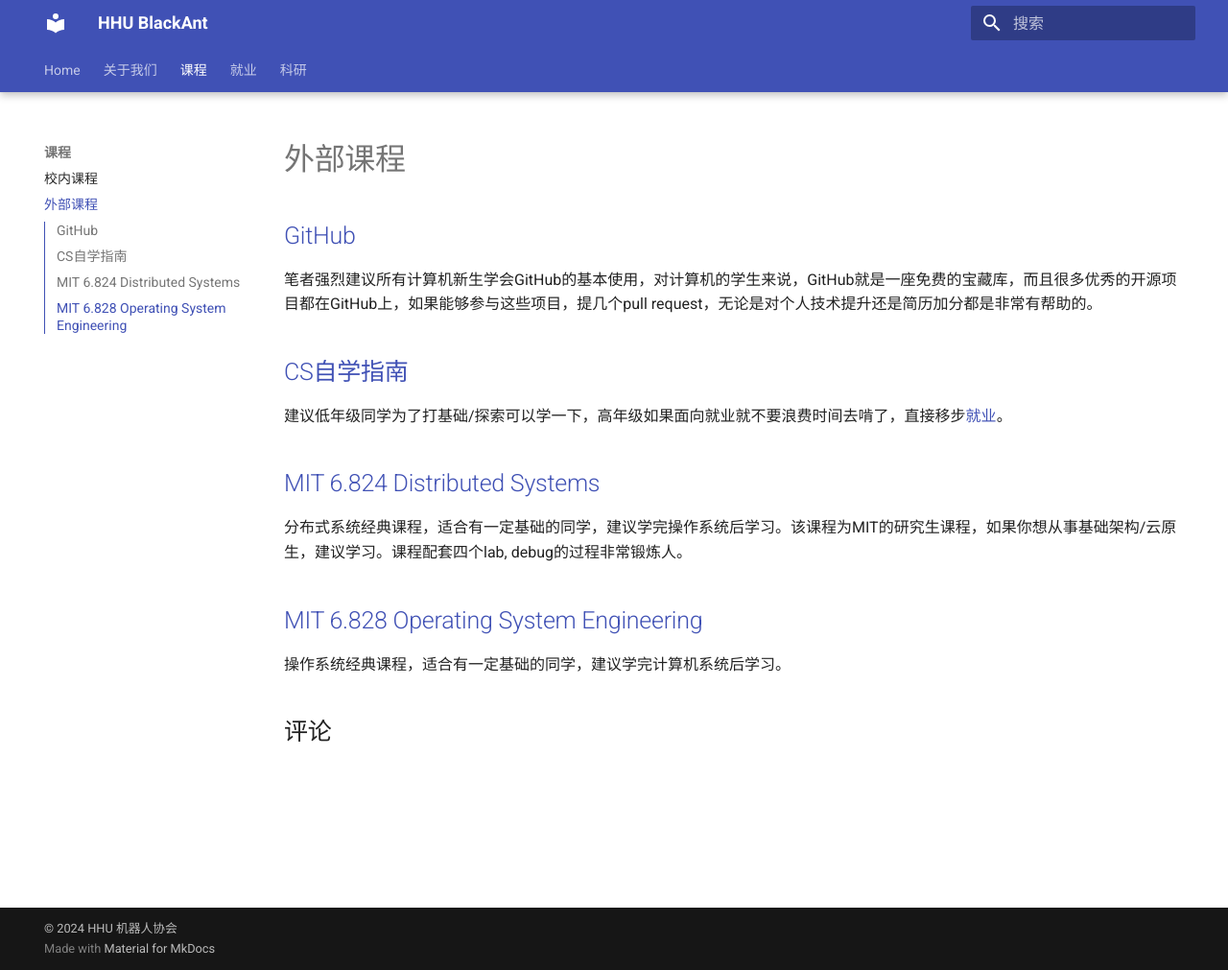
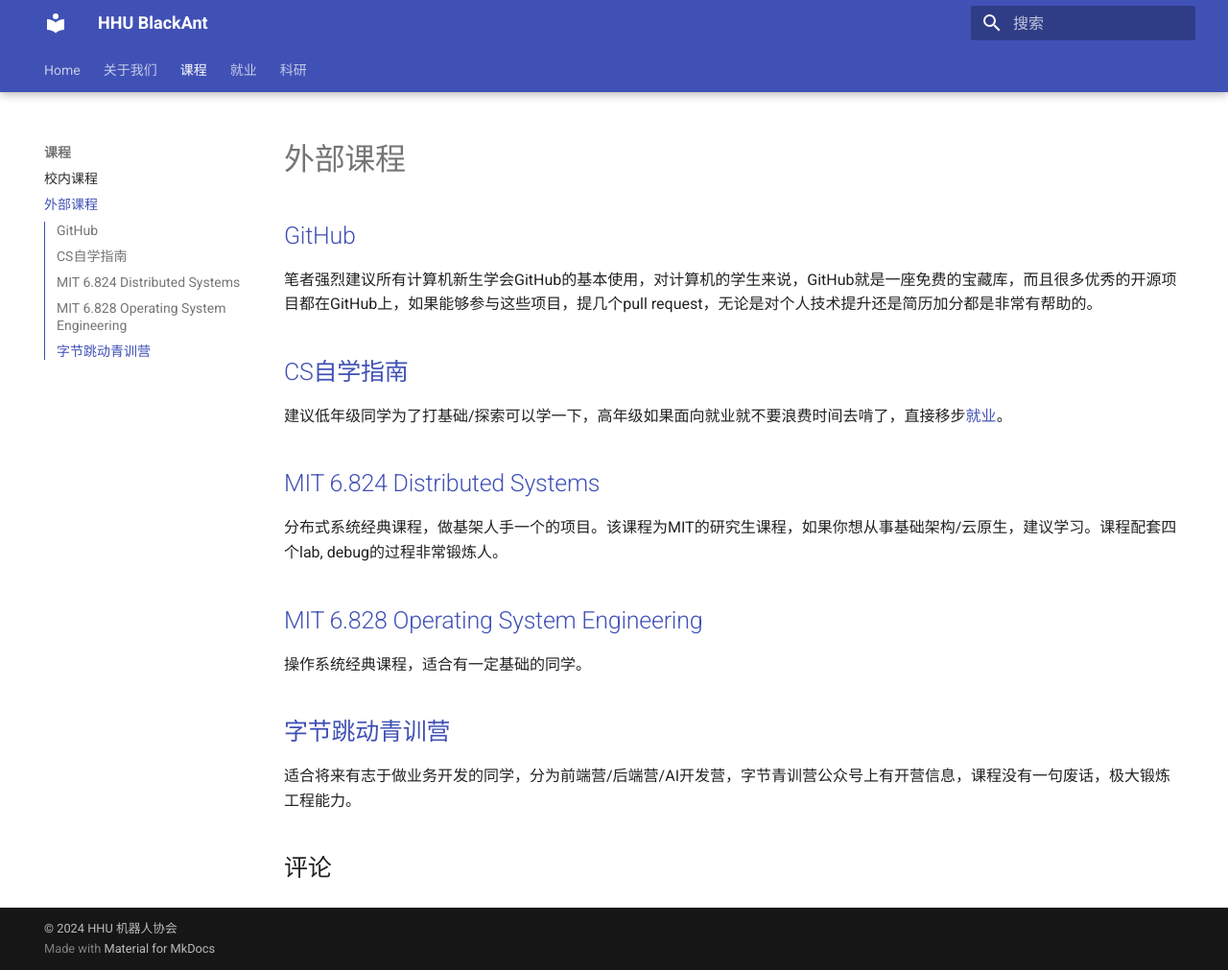
Before and after one commit to HHUBlackAnt/hhublackant.github.io, an MkDocs documentation site: the page built from docs/course_external.md, in a window 1280 px wide and 1011 px high. Shown: the whole window at 96% size. Built offline with MkDocs 1.6.1 and Material for MkDocs 9.7.7, drawn with Linux system fonts in a browser that asks for light colours; comment, search, counter and statistics services are not loaded.

Commit message:
add bytedance

```diff
--- a/docs/course_external.md
+++ b/docs/course_external.md
@@ -9,6 +9,8 @@
 ## [CS自学指南](https://csdiy.wiki)
    建议低年级同学为了打基础/探索可以学一下，高年级如果面向就业就不要浪费时间去啃了，直接移步[就业](/job)。
 ## [MIT 6.824 Distributed Systems](https://pdos.csail.mit.edu/6.824/)
-   分布式系统经典课程，适合有一定基础的同学，建议学完操作系统后学习。该课程为MIT的研究生课程，如果你想从事基础架构/云原生，建议学习。课程配套四个lab, debug的过程非常锻炼人。
+   分布式系统经典课程，做基架人手一个的项目。该课程为MIT的研究生课程，如果你想从事基础架构/云原生，建议学习。课程配套四个lab, debug的过程非常锻炼人。
 ## [MIT 6.828 Operating System Engineering](https://pdos.csail.mit.edu/6.828/2021/schedule.html)
-   操作系统经典课程，适合有一定基础的同学，建议学完计算机系统后学习。
+   操作系统经典课程，适合有一定基础的同学。
+## [字节跳动青训营](http://youthcamp.bytedance.com)
+   适合将来有志于做业务开发的同学，分为前端营/后端营/AI开发营，字节青训营公众号上有开营信息，课程没有一句废话，极大锻炼工程能力。
```
